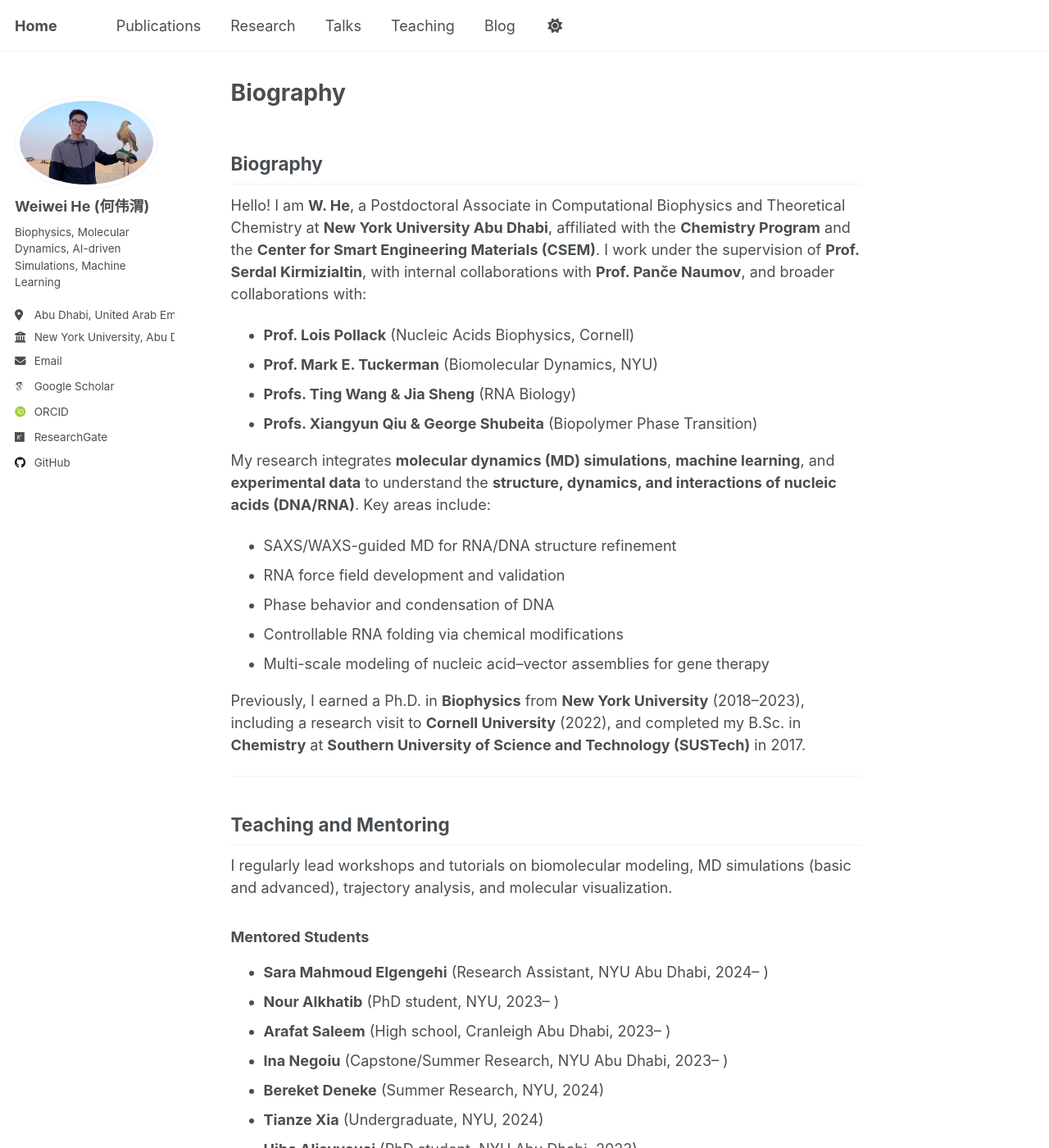
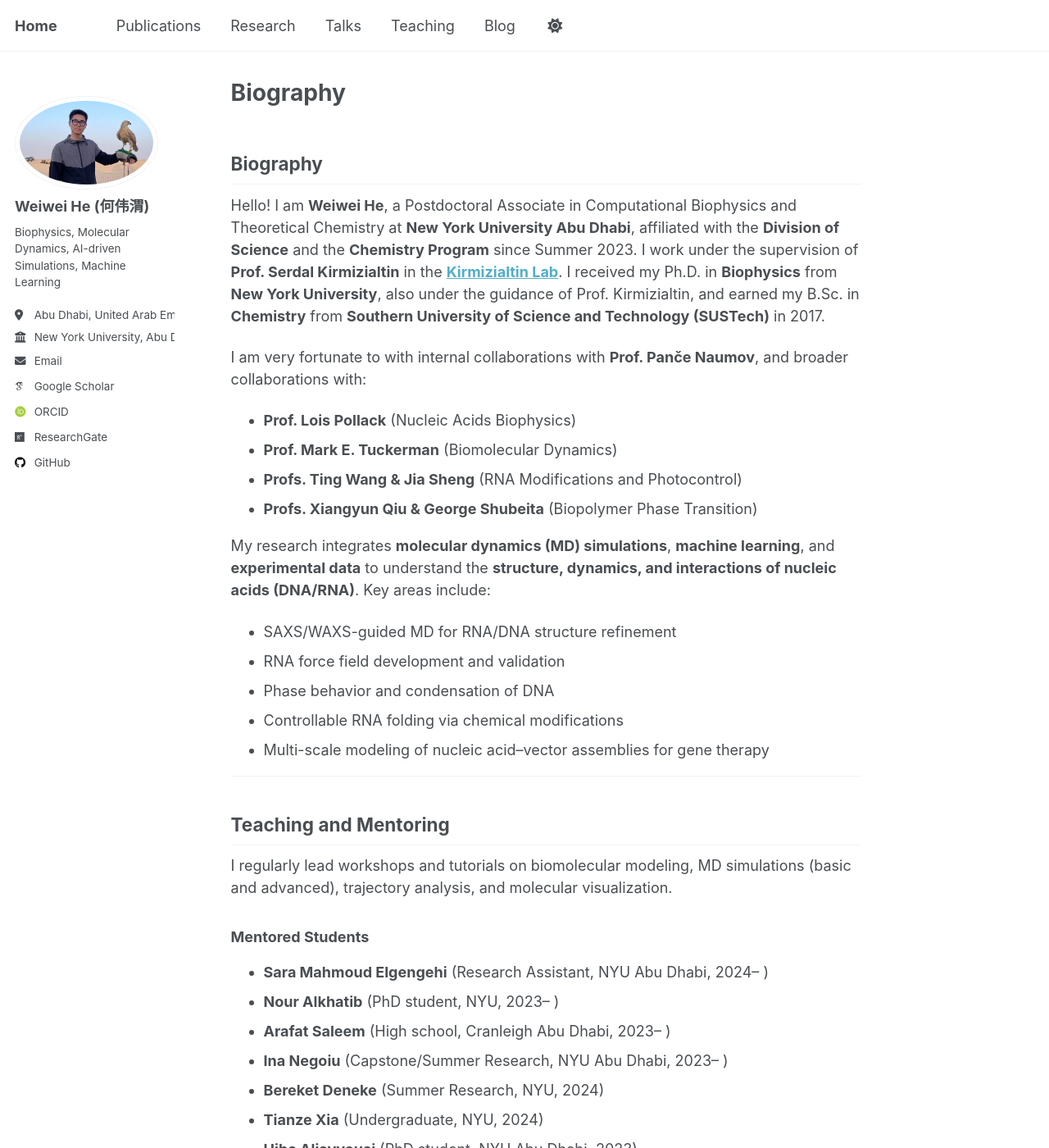
Before and after one commit to Warrenheww/warrenheww.github.io, a Jekyll site: the page built from _pages/about.md, in a window 1280 px wide and 1400 px high. Shown: the whole window at 82% size. Built offline with Jekyll 4.4.1, drawn with Linux system fonts in a browser that asks for light colours; some web fonts are replaced.

Commit message:
Update about.md

```diff
--- a/_pages/about.md
+++ b/_pages/about.md
@@ -9,11 +9,15 @@
 
 ## Biography
 
-Hello! I am **W. He**, a Postdoctoral Associate in Computational Biophysics and Theoretical Chemistry at **New York University Abu Dhabi**, affiliated with the **Chemistry Program** and the **Center for Smart Engineering Materials (CSEM)**. I work under the supervision of **Prof. Serdal Kirmizialtin**, with internal collaborations with **Prof. Panče Naumov**, and broader collaborations with:
+Hello! I am **Weiwei He**, a Postdoctoral Associate in Computational Biophysics and Theoretical Chemistry at **New York University Abu Dhabi**, affiliated with the **Division of Science** and the **Chemistry Program** since Summer 2023. I work under the supervision of **Prof. Serdal Kirmizialtin** in the [**Kirmizialtin Lab**](https://www.kirmizialtinlab.org/). I received my Ph.D. in **Biophysics** from **New York University**, also under the guidance of Prof. Kirmizialtin, and earned my B.Sc. in **Chemistry** from **Southern University of Science and Technology (SUSTech)** in 2017.
 
-- **Prof. Lois Pollack** (Nucleic Acids Biophysics, Cornell)
-- **Prof. Mark E. Tuckerman** (Biomolecular Dynamics, NYU)
-- **Profs. Ting Wang & Jia Sheng** (RNA Biology)
+
+
+I am very fortunate to with internal collaborations with **Prof. Panče Naumov**, and broader collaborations with:
+
+- **Prof. Lois Pollack** (Nucleic Acids Biophysics)
+- **Prof. Mark E. Tuckerman** (Biomolecular Dynamics)
+- **Profs. Ting Wang & Jia Sheng** (RNA Modifications and Photocontrol)
 - **Profs. Xiangyun Qiu & George Shubeita** (Biopolymer Phase Transition)
 
 My research integrates **molecular dynamics (MD) simulations**, **machine learning**, and **experimental data** to understand the **structure, dynamics, and interactions of nucleic acids (DNA/RNA)**. Key areas include:
@@ -23,8 +27,6 @@
 - Phase behavior and condensation of DNA
 - Controllable RNA folding via chemical modifications
 - Multi-scale modeling of nucleic acid–vector assemblies for gene therapy
-
-Previously, I earned a Ph.D. in **Biophysics** from **New York University** (2018–2023), including a research visit to **Cornell University** (2022), and completed my B.Sc. in **Chemistry** at **Southern University of Science and Technology (SUSTech)** in 2017.
 
 ---
 
```
